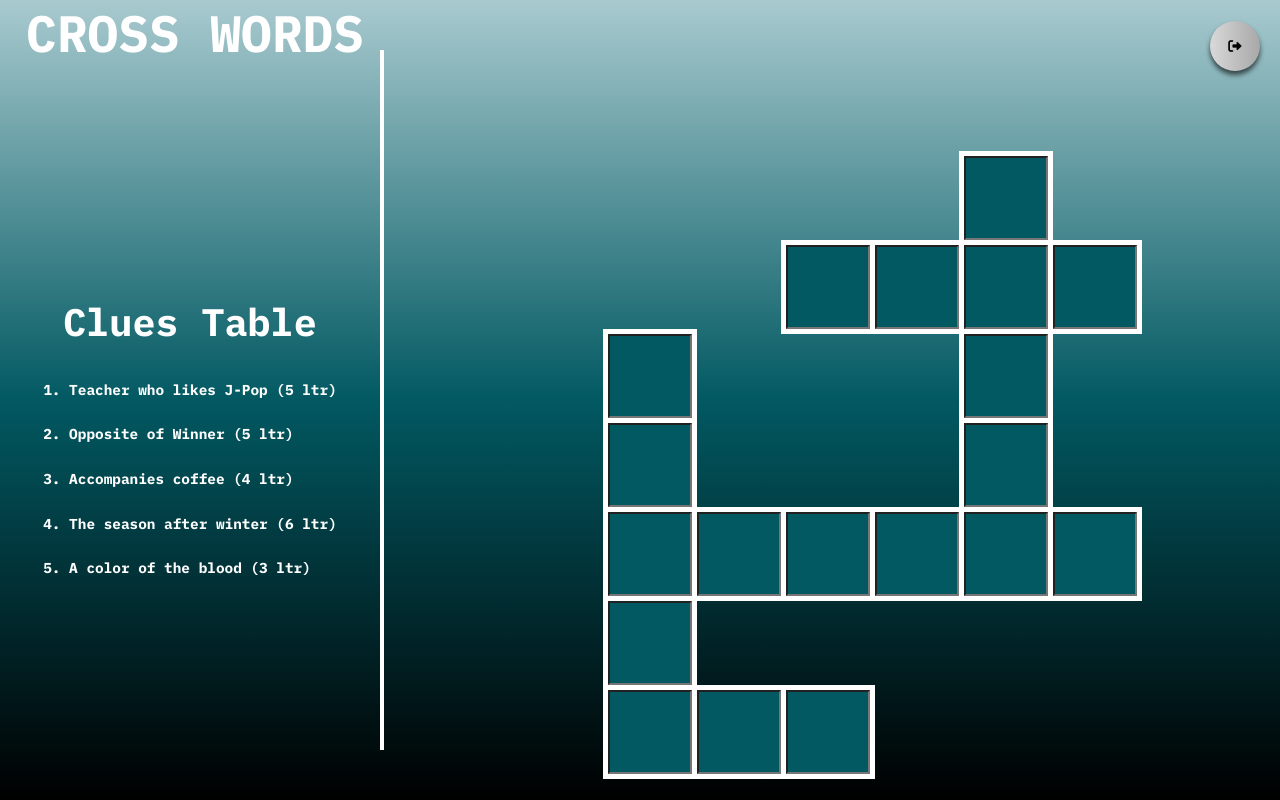
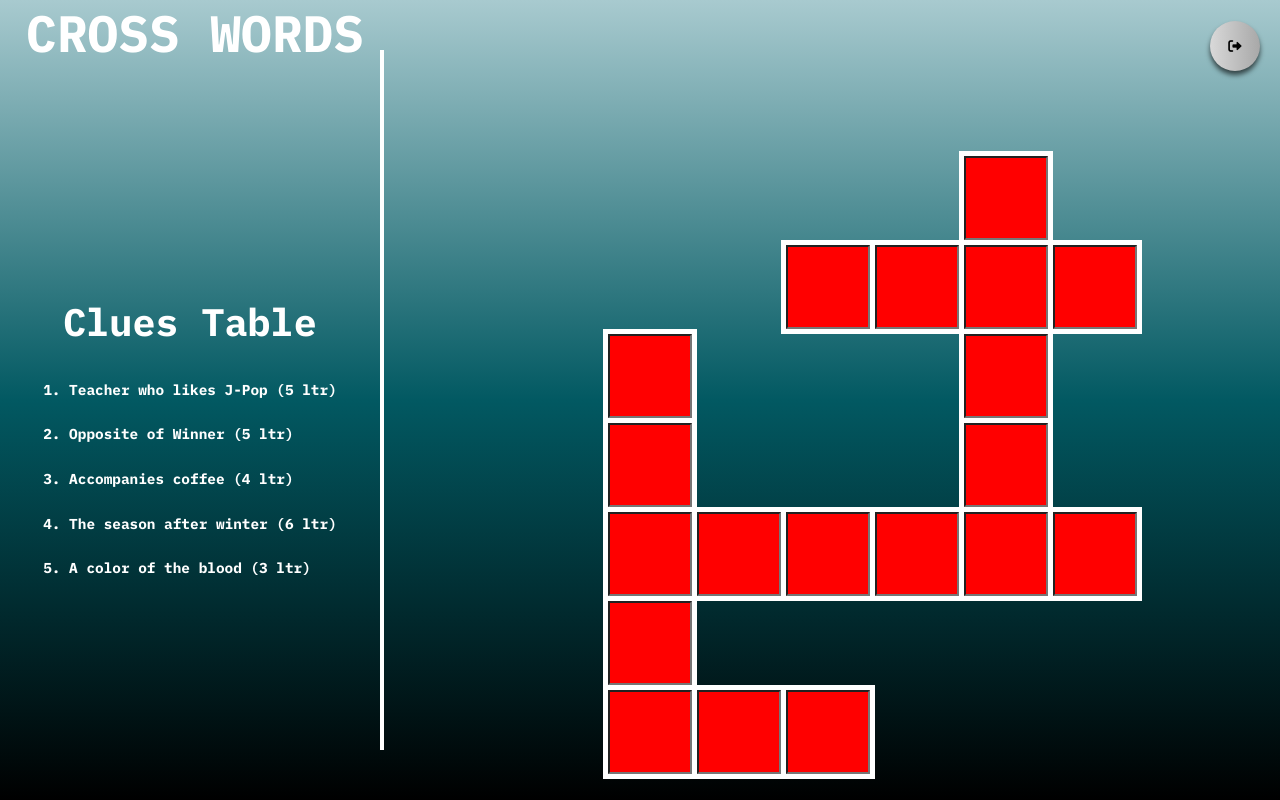
Before and after one commit to JoaoManoel01/CrossWords-Game, a SvelteKit app: page /play in a window 1280 px wide. Built offline with nearby package versions, Linux system fonts and the light colour scheme.

Commit message:
logica do jogo

```diff
--- /dev/null
+++ b/src/routes/play/+layout.svelte
@@ -0,0 +1,33 @@
+<script lang="ts">
+	import ReturnComponent from '../../components/returnComponent/ReturnComponent.svelte';
+    import '../../styles/play.css';
+</script>
+
+<svelte:head>
+	<title>How To Play</title>
+</svelte:head>
+
+<div class="cont">
+	<main class="howmain">
+		<div class="cluespart">
+			<div class="title1">CROSS WORDS</div>
+			<div class="cluestable">
+				<div class="clueh1"><h1>Clues Table</h1></div>
+				<ol>
+					<li>Teacher who likes J-Pop (5 ltr)</li>
+					<li>Opposite of Winner (5 ltr)</li>
+					<li>Accompanies coffee (4 ltr)</li>
+					<li>The season after winter (6 ltr)</li>
+					<li>A color of the blood (3 ltr)</li>
+				</ol>
+			</div>
+		</div>
+		<div class="line"></div>
+		<div class="gridpart">
+			<ReturnComponent />
+			<div class="thegrid">
+				<slot></slot>
+			</div>
+		</div>
+	</main>
+</div>
--- a/src/routes/play/+page.svelte
+++ b/src/routes/play/+page.svelte
@@ -1,6 +1,6 @@
 <script lang="ts">
-	import ReturnComponent from '../../components/returnComponent/ReturnComponent.svelte';
-	import '../../styles/play.css';
+	import { updated } from "$app/stores";
+
 
 	let mapa = [
 		[0,0,0,0,0,0,0],
@@ -11,49 +11,62 @@ let mapa = [
 		[0,1,1,1,1,1,1],
 		[0,1,0,0,0,0,0],
 		[0,1,1,1,0,0,0]
+	];
 
-]
+	const respostas = [
+		[' ',' ',' ',' ',' ',' ',' '],
+		[' ',' ',' ',' ',' ','A',' '],
+		[' ',' ',' ','M','I','L','K'],
+		[' ','L',' ',' ',' ','L',' '],
+		[' ','O',' ',' ',' ','A',' '],
+		[' ','S','P','R','I','N','G'],
+		[' ','E',' ',' ',' ',' ',' '],
+		[' ','R','E','D',' ',' ',' ']
+	];
+
+	let inputs: string[][] = []; //variavel onde o usuário vai interajir no jogo
+	for(let i = 0; i < mapa.length; i++) {
+		inputs[i] = [];
+		for(let j = 0; j < mapa[i].length; j++) {
+			inputs[i][j] = '';
+		}
+	}
+
+	function testWord(text: string, i: number, j: number ) {
+		if(text === respostas[i][j]) {
+			return 'green'
+		}
+		return 'red';
+	}
+	$: {
+		inputs;
+		for(let i = 0; i < inputs.length; i++) {
+			for(let j = 0; j < inputs[i].length; j++){
+				if(!!inputs[i][j]){
+					inputs[i][j] = inputs[i][j].toUpperCase();
+				}
+			}
+		}
+	}
 </script>
 
-<svelte:head>
-	<title>How To Play</title>
-</svelte:head>
-
-<div class="cont">
-	<main class="howmain">
-		<div class="cluespart">
-			<div class="title1">CROSS WORDS</div>
-			<div class="cluestable">
-				<div class="clueh1"><h1>Clues Table</h1></div>
-				<ol>
-					<li>Teacher who likes J-Pop (5 ltr)</li>
-					<li>Opposite of Winner (5 ltr)</li>
-					<li>Accompanies coffee (4 ltr)</li>
-					<li>The season after winter (6 ltr)</li>
-					<li>A color of the blood (3 ltr)</li>
-				</ol>
-			</div>
-		</div>
-		<div class="line"></div>
-		<div class="gridpart">
-			<ReturnComponent />
-			<div class="thegrid">
-
 <table class="crossword">
-					{#each mapa as linha}
+	{#each mapa as linha, i}
 		<tr>
-						{#each linha as coluna}
+			{#each linha as coluna, j}
 				{#if coluna == 0}
 					<td class="empty"></td>
 				{:else if coluna == 1}
-							<td class="filled"> <input type="text" maxlength="1" style="width: 80px; height: 80px; background-color:#025962; font-size: 52px ; text-align: center; font-family: 'IBM plex mono', monospace ; color: #ffffff;"></td>
+					<td class="filled">
+						<input
+							type="text"
+							maxlength="1"
+							style="width: 80px; height: 80px; background-color: {testWord(inputs[i][j], i, j)}; font-size: 52px ; text-align: center; font-family: 'IBM plex mono', monospace ; color: #ffffff;"
+							bind:value={inputs[i][j]}
+							>
+					</td>
 				{/if}
-
 			{/each}
 		</tr>
 	{/each}
 </table>
-			</div>
-		</div>
-	</main>
-</div>
```
Lines whose indentation alone changed are shown as unchanged.
